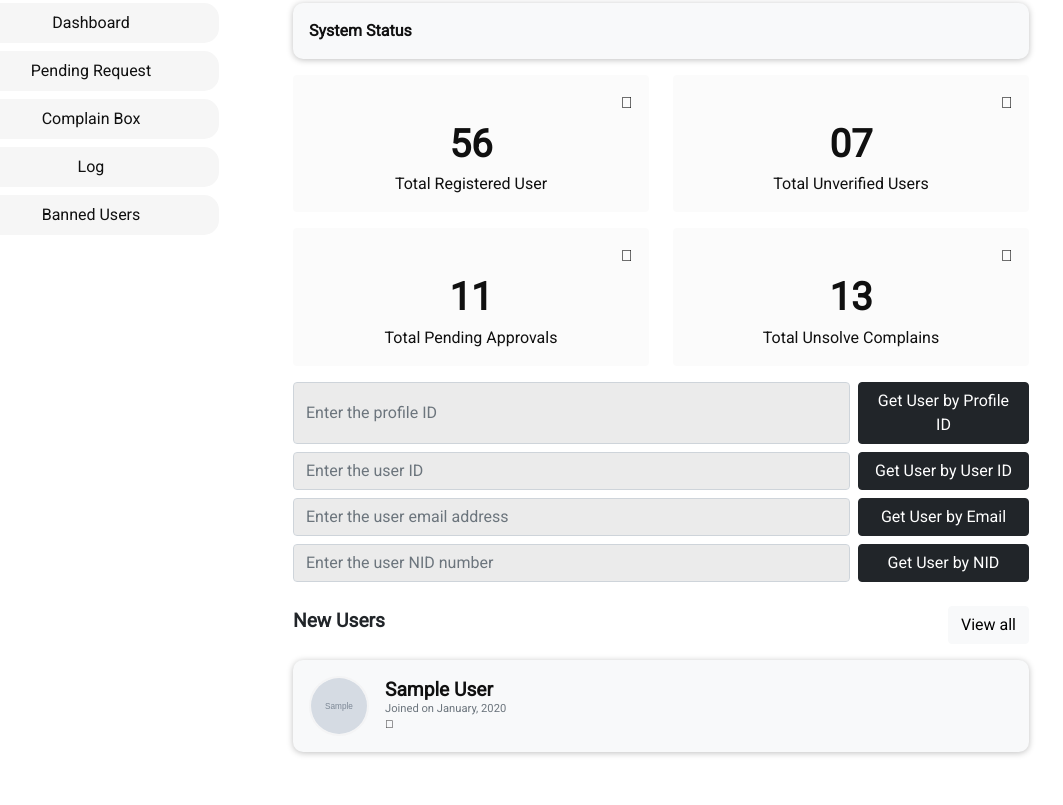
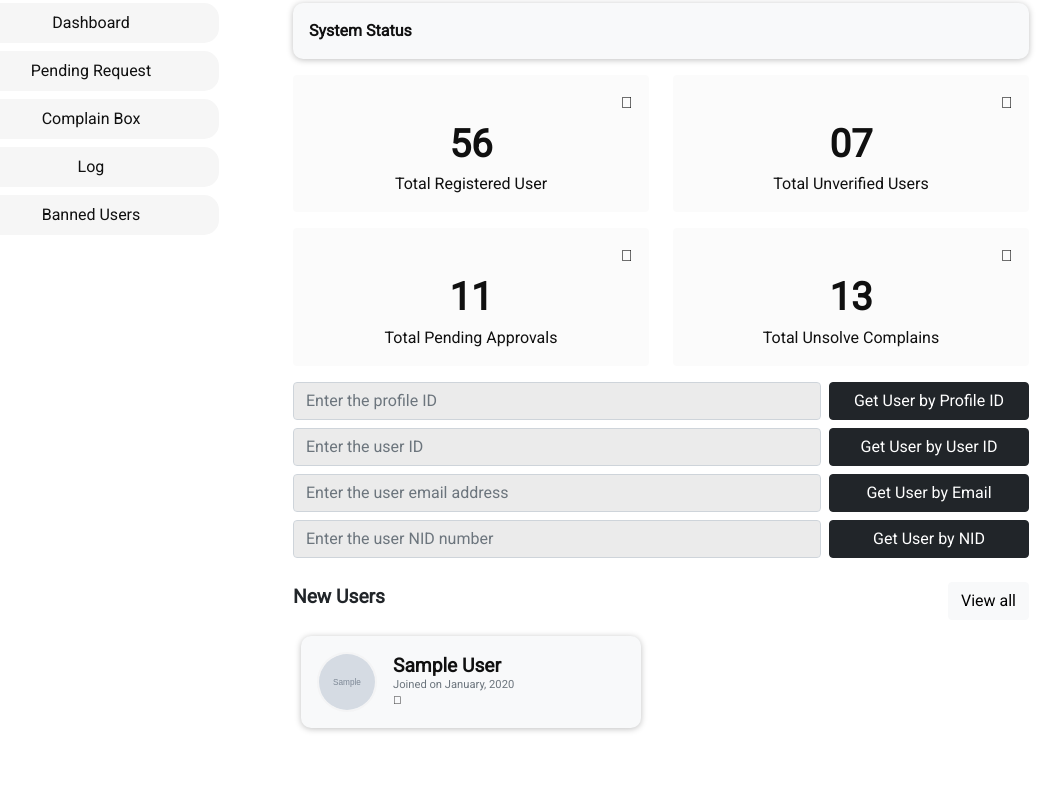
Before and after one commit to MinusThetaOld/event-finder, a Flask app: template flaskr/templates/admins/dashboard.html in a window 1280 px wide. Shown: the part 67-872 px from the top of the page, without its empty margins (169-1232 px from the left). After the commit the page ends 799 px from the top, so only its background shows below. Run offline with Flask 2, Linux system fonts and the light colour scheme; the template is opened without the code that fills it: values that come from a table or form of the project are taken from there, others are empty; a user stored in the database is signed in; tables that the repository leaves empty hold one stand-in row (values such as "Sample post"); grey boxes marked "Sample" are stand-in pictures; data that the repository does not hold is empty; some libraries are stand-ins or nearby versions.

Commit message:
feat: Make the card in dashboard two column on large screen

```diff
--- a/flaskr/admins/routes.py
+++ b/flaskr/admins/routes.py
@@ -19,7 +19,7 @@ def dashboard():
     if current_user.role.value != "admin":
         flash("Restricted only for admins", "danger")
         return redirect(url_for("mains.homepage"))
-    users = User.query.order_by(desc(User.created_at))[:2]
+    users = User.query.order_by(desc(User.created_at))[:4]
     return render_template("admins/dashboard.html", active="dashboard", users=users)
 
 
--- a/flaskr/static/styles/admins/dashboard.css
+++ b/flaskr/static/styles/admins/dashboard.css
@@ -19,7 +19,7 @@
     text-decoration: none;
 }
 .btn-search {
-    width: 220px;
+    min-width: 200px;
 }
 .btn-search:hover {
    color: #569cdc
--- a/flaskr/templates/admins/dashboard.html
+++ b/flaskr/templates/admins/dashboard.html
@@ -54,7 +54,8 @@
 </div>
 <div class="mt-3">
     <form action="{{ url_for('admins.get_profile_by_profile_id') }}" class="d-flex" method="POST">
-        <input class="form-control me-2 input-box" type="text" placeholder="Enter the profile ID" name="get_by_profile_id">
+        <input class="form-control me-2 input-box" type="text" placeholder="Enter the profile ID"
+            name="get_by_profile_id">
         <button class="btn btn-dark btn-search" type="submit">Get User by Profile ID</button>
     </form>
     <form action="{{ url_for('admins.get_profile_by_user_id') }}" class="d-flex mt-2" method="POST">
@@ -62,11 +63,13 @@
         <button class="btn btn-dark btn-search" type="submit">Get User by User ID</button>
     </form>
     <form action="{{ url_for('admins.get_profile_by_email_id') }}" class="d-flex mt-2" method="POST">
-        <input class="form-control me-2 input-box" type="email" placeholder="Enter the user email address" name="get_by_email_id">
+        <input class="form-control me-2 input-box" type="email" placeholder="Enter the user email address"
+            name="get_by_email_id">
         <button class="btn btn-dark btn-search" type="submit">Get User by Email</button>
     </form>
     <form action="{{ url_for('admins.get_profile_by_nid_id') }}" class="d-flex mt-2" method="POST">
-        <input class="form-control me-2 input-box" type="text" placeholder="Enter the user NID number" name="get_by_nid_id">
+        <input class="form-control me-2 input-box" type="text" placeholder="Enter the user NID number"
+            name="get_by_nid_id">
         <button class="btn btn-dark btn-search" type="submit">Get User by NID</button>
     </form>
 
@@ -77,9 +80,11 @@
         </div>
         <a href="#" class="btn btn-light">View all</a>
     </div>
-    <!-- All the reviews there -->
+    <div class="row">
         {% for user in users%}
-    <div class="card card-body shadow-card mb-2">
+        <div class="mb-2 col-md-12 col-lg-6">
+            <div class="px-2">
+                <div class="card card-body shadow-card">
                     <div class="d-flex flex-row">
                         <img src="{{ url_for('static', filename=user.profile.profile_photo) }}" alt=""
                             class="card-img align-self-center">
@@ -91,6 +96,10 @@
                         </a>
                     </div>
                 </div>
+            </div>
+        </div>
+
         {% endfor %}
     </div>
+</div>
 {% endblock %}
```
Lines whose indentation alone changed are shown as unchanged.
